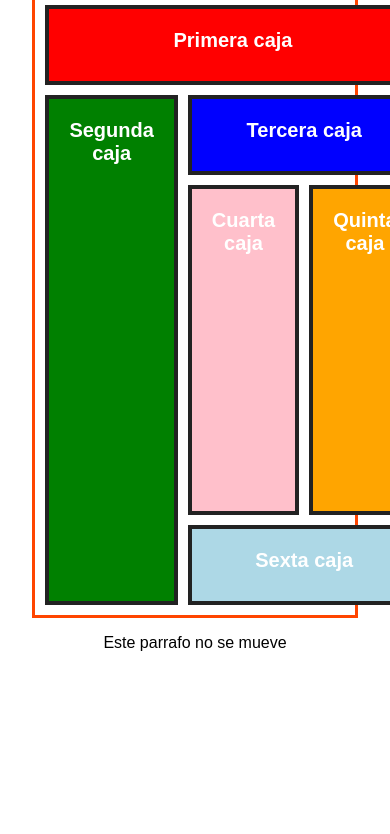
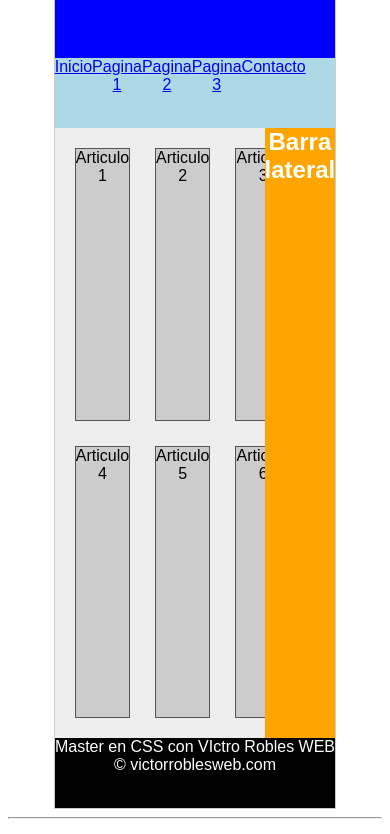
Before and after one commit to Francis-Ferri-personal/Master-en-CSS-Responsive-SASS-Flexbox-Grid-y-Bootstrap, a plain HTML site: page aprendiendo-css-grid/index.html in a window 390 px wide. Shown: the part 201-1035 px from the top of the page. Before the commit the page ends 869 px from the top, so only its background shows below. Drawn offline with Linux system fonts and the light colour scheme.

Commit message:
Maquetación web Grid Layout y Responsive

```diff
--- a/aprendiendo-css-grid/index.html
+++ b/aprendiendo-css-grid/index.html
@@ -6,6 +6,46 @@
         <link rel="stylesheet" href="./styles.css">
     </head>
     <body>
+        <!--
+            CABECERA (arriba del todo y que ocupe el 100%)
+                TITULO
+            MENU (debajo de la cabecera y ocupara el !005)
+            CONTENIDO (debajno del menu y al lado del lateral)
+            LATERAL (debajo del menu y a la derecha del contenido)
+            FOOTER (abajo de todo y que ocupe el 100%)
+         -->
+
+         <div id="website">
+             <header id="cabecera">
+                 <h1>Titulo de mi web</h1>
+             </header>
+             <nav id="menu">
+                 <ul>
+                     <li><a href="#">Inicio</a></li>
+                     <li><a href="#">Pagina 1</a></li>
+                     <li><a href="#">Pagina 2</a></li>
+                     <li><a href="#">Pagina 3</a></li>
+                     <li><a href="#">Contacto</a></li>
+                 </ul>
+             </nav>
+
+             <section id="contenido">
+                 <article>Articulo 1</article>
+                 <article>Articulo 2</article>
+                 <article>Articulo 3</article>
+                 <article>Articulo 4</article>
+                 <article>Articulo 5</article>
+                 <article>Articulo 6</article>
+             </section>
+             <aside id="lateral">
+                 <h2>Barra lateral</h2>
+             </aside>
+             <footer id="pie-pagina">
+                 Master en CSS con VIctro Robles WEB &copy; victorroblesweb.com
+             </footer>
+         </div>
+
+        <hr>
         <h1>Máster en CSS con Victor Robles WEB</h1>
         <h2>Hoy aprendemos CSS Grid una nueva forma de maquetar webs</h2>
         <div class="layout">
--- a/aprendiendo-css-grid/styles.css
+++ b/aprendiendo-css-grid/styles.css
@@ -2,6 +2,85 @@ body {
     font-family: sans-serif;
     text-align: center;
 }
+
+/* -----------------EJERCICIO COMPLETO------------------------ */
+#website *{
+    margin: 0px;
+    padding: 0px;
+}
+
+#website{
+    display: grid;
+    grid-template-columns: repeat(5, 1fr);
+    /* grid-template-rows: epeat(4 , 1fr); */
+    /* grid-template-rows: 20% 10% 60% 10%; */
+    grid-template-rows: 250px 70px 1fr 70px;
+    /* justify-content: center; */
+    /* align-items: center; */
+    width: 75%;
+    /* Para que se ajuste a la altura del navegador */
+    height: 1000px;
+    margin: 0px auto;
+    border: 1px solid #ccc;
+}
+
+#cabecera {
+    display: flex;
+    justify-content: center;
+    align-items: center;
+
+
+    /* align-self: center; */
+    grid-column: 1 / 6;
+    background-color: blue;
+    color: white;
+}
+
+
+
+#menu {
+    grid-column: 1 / 6;
+    background-color: lightblue;
+    color: black;
+}
+
+#menu ul {
+    display: grid;
+    grid-template-columns: repeat(9, 1fr);
+    list-style: none;
+    margin: opx;
+    padding: 0px;
+
+}
+
+#contenido {
+    grid-column: 1 / 5;
+    display: grid;
+    grid-template-columns: repeat(3, 1fr);
+    grid-gap: 25px;
+    padding: 20px;
+    background-color: #eee;
+}
+
+#contenido article {
+    background-color: #ccc;
+    border: 1px solid #555;
+}
+
+#lateral {
+    grid-column: 5 / 6;
+    background-color: orange;
+    color: white;
+}
+
+#pie-pagina {
+    grid-column: 1 / 6;
+    background-color: black;
+    color: white;
+}
+
+
+/* -----------------EJEMPLOS------------------------ */
 
 .layout{
     width: 80%;
```
